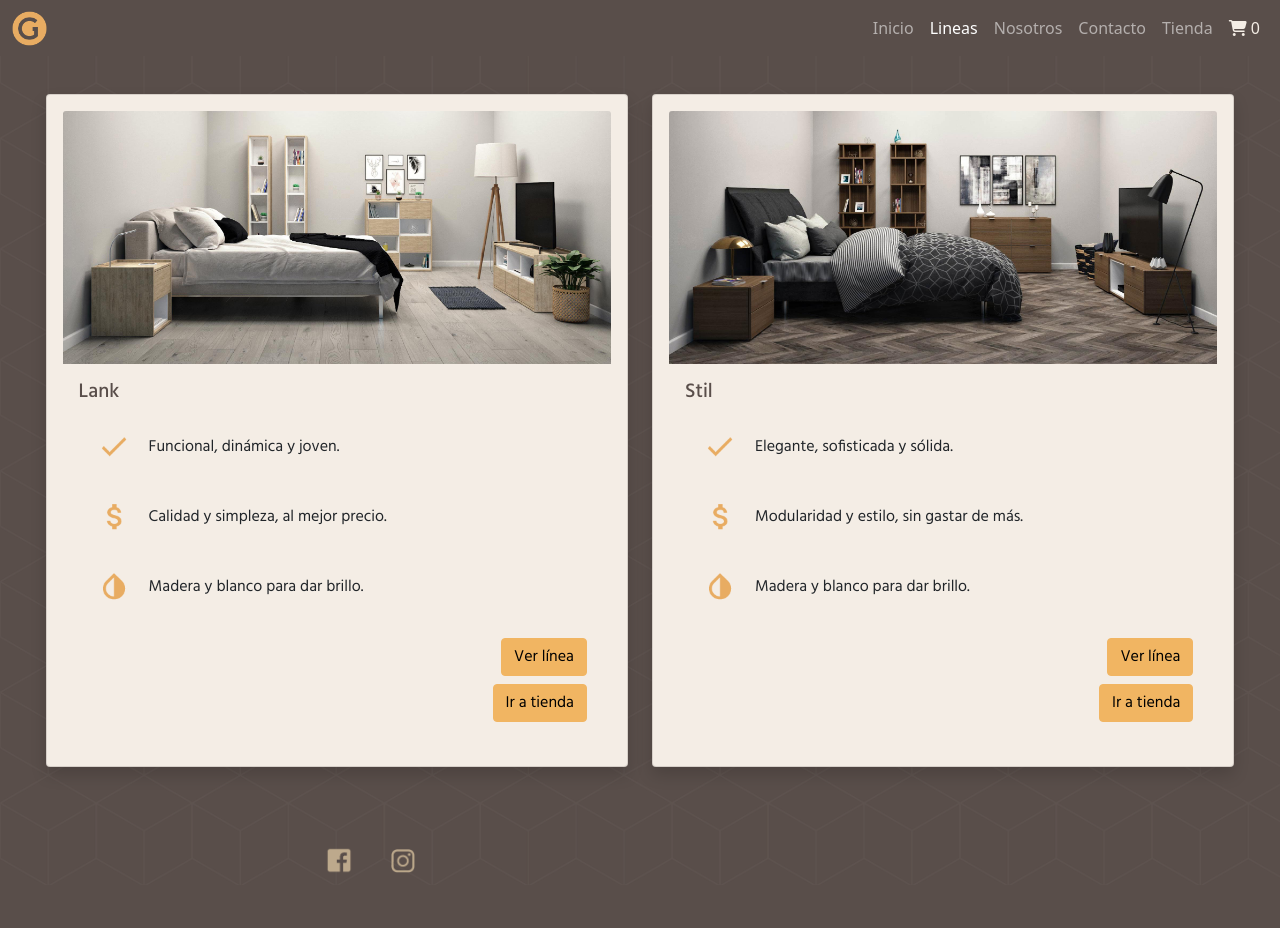
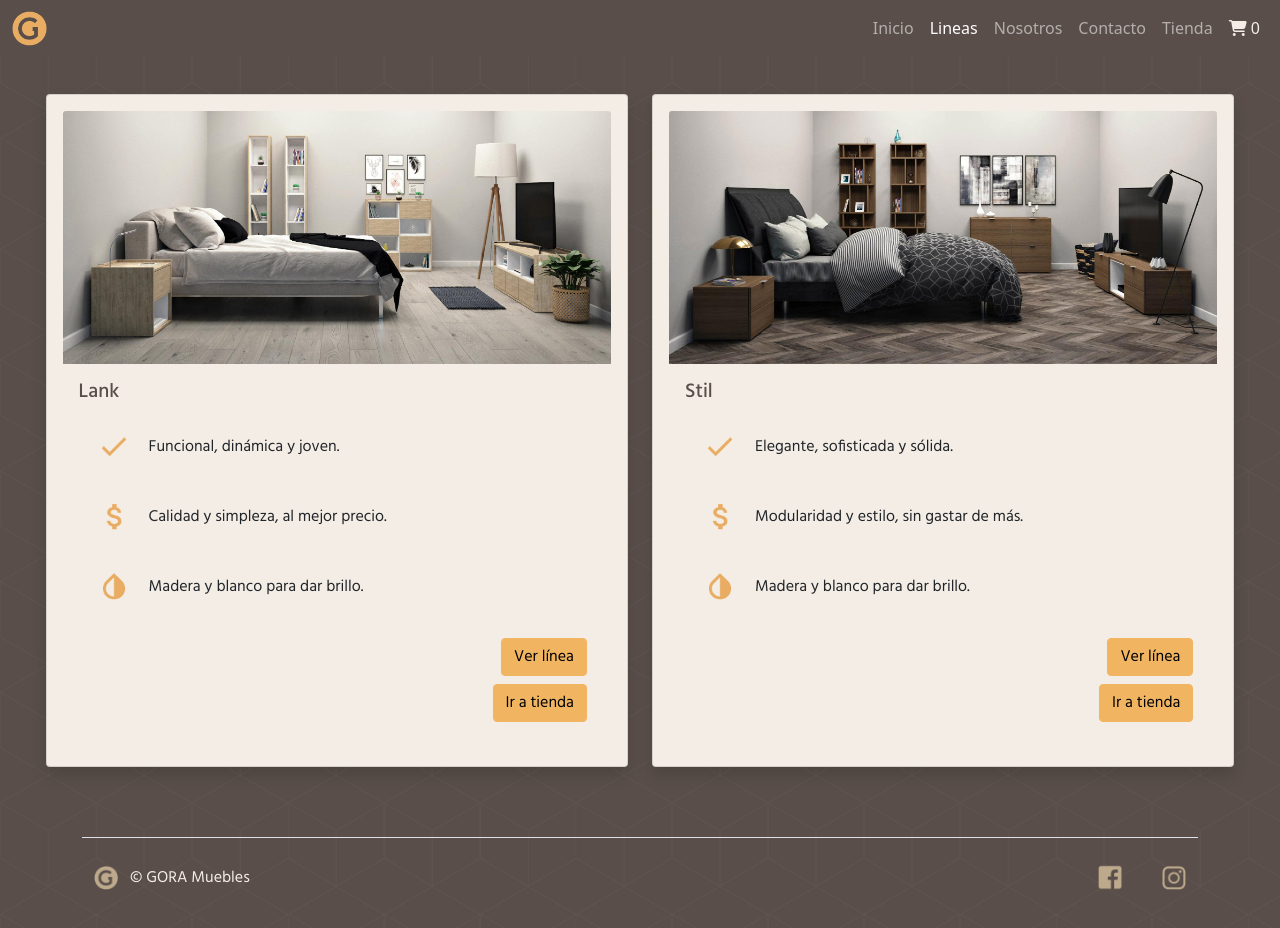
Before and after one commit to ralvarezigarzabal/TrabajoFinalJS-AlvarezIgarzabal, a website: page pages/lineas.html in a window 1280 px wide. Before the commit the page ends 885 px from the top, so only its background shows below. Drawn offline with nearby package versions, Linux system fonts and the light colour scheme.

Commit message:
Update lineas.html

```diff
--- a/pages/lineas.html
+++ b/pages/lineas.html
@@ -278,6 +278,13 @@
 		</div>
 	</section>
 
+	<div class="container">
+		<footer class="d-flex flex-wrap justify-content-between align-items-center py-3 my-4 border-top">
+		  <div class="col-md-4 d-flex align-items-center">
+			  <img class="icon-footer" src="../media/icon-12.png" alt="Isotipo GORA gris"></a>
+			<span class="text-light">&copy; GORA Muebles</span>
+		  </div>
+
 		  <ul class="nav col-md-4 justify-content-end list-unstyled d-flex">
 			<li class="ms-3"><a href="https://www.facebook.com/goramuebles" target="_blank"><img class="icon-footer" src="../media/icon-13.png" alt="Isotipo facebook"></a></li>
 			<li class="ms-3"><a href="https://www.instagram.com/goramuebles/" target="_blank"><img class="icon-footer" src="../media/icon-14.png" alt="Isotipo instagram"><use xlink:href="#instagram"/></svg></a></li>
```
Lines whose indentation alone changed are shown as unchanged.
